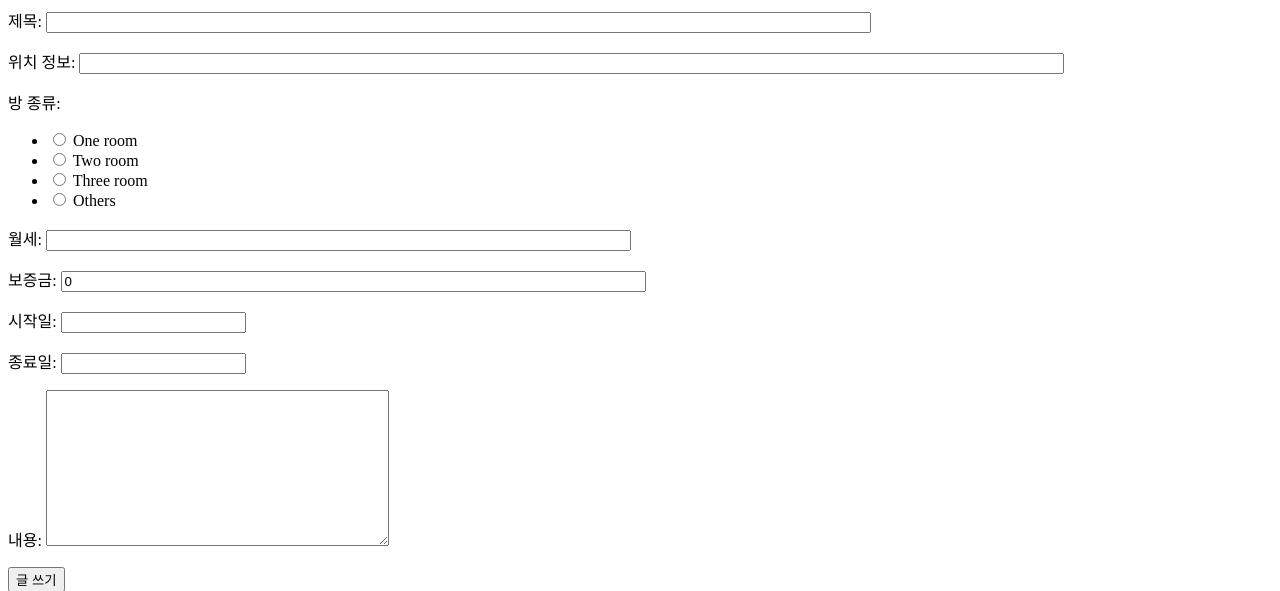
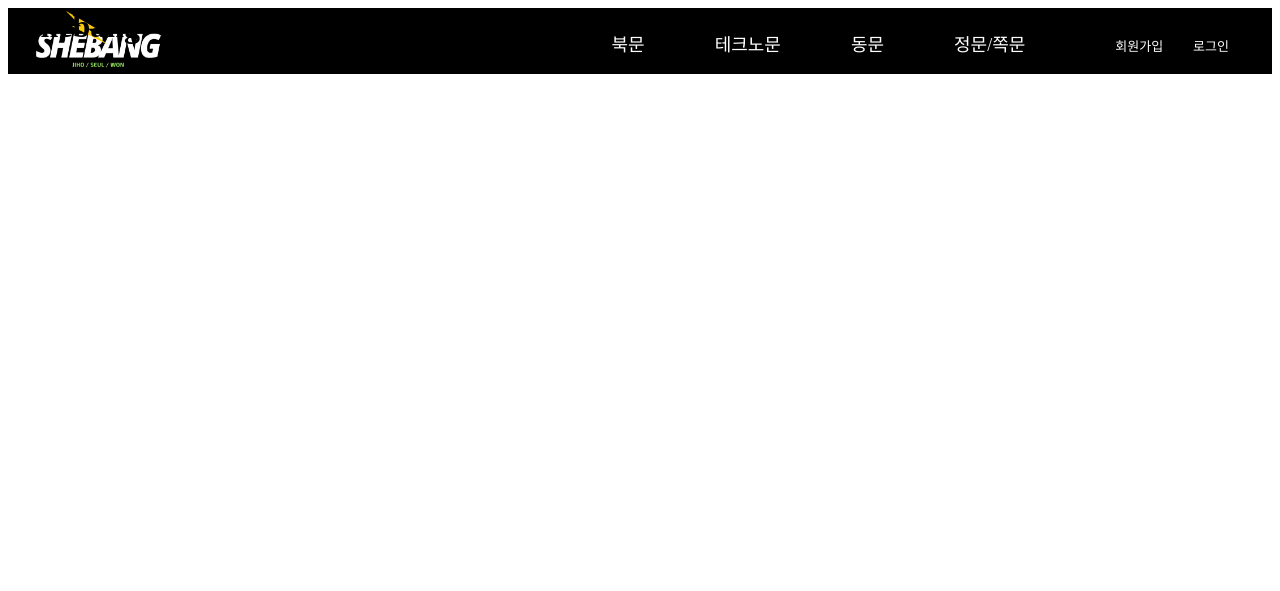
Before and after one commit to KNU-shebang/Shebang, a Django app: page /oneroom/room/new/ in a window 1280 px wide. Shown: the top 591 px of the page. Run offline with Django 3.2, Linux system fonts and the light colour scheme.

Commit message:
base.html 레이아웃 설정 및 header 초안

```diff
--- a/shebang/templates/base.html
+++ b/shebang/templates/base.html
@@ -2,11 +2,54 @@
 <html>
 
 <head>
+  <meta charset="utf-8" />
+  <link rel="stylesheet" type="text/css" href="./css/base.css" />
+
   <title>{% block title %}{% endblock %}</title>
 </head>
 
 <body>
-  {% block content %}{% endblock %}
+
+
+  <div class="header">
+    <h1 class="header-logo">
+      <a herf="/">
+        <span class="screen-reader-only">shebang</span>
+      </a>
+    </h1>
+
+    <div class="menu">
+      <ul class="ment-list">
+        <li class="menu-item"><a class="menu-item-link" href="/"> 북문 </a></li>
+        <li class="menu-item"><a class="menu-item-link" href="/"> 테크노문 </a></li>
+        <li class="menu-item"><a class="menu-item-link" href="/"> 동문 </a></li>
+        <li class="menu-item"><a class="menu-item-link menu-end" href="/"> 정문/쪽문 </a></li>
+        <li class="menu-item">
+          <a class="menu-item-link menu-sign" href="/"> 회원가입 </a>
+        </li>
+        <li class="menu-item">
+          <a class="menu-item-link menu-sign" href="/"> 로그인 </a>
+          </li>
+      </ul>
+
+    </div>
+
+  </div>
+
+
+
+
+  <div class="wrap">
+
+  </div>
+
+
+
+  <div class="footer">
+
+  </div>
+
+
 </body>
 
 </html>
--- /dev/null
+++ b/shebang/templates/css/base.css
@@ -0,0 +1,91 @@
+@charset "UTF-8";
+
+
+
+/* header 최상위 div */
+.header {
+  position:relative;
+  height:65px;
+  min-height:65px;
+  border-bottom:1px solid #000000;
+  background-color:#000000;
+}
+
+
+.header-logo {
+  float:left;
+  margin:0;
+}
+
+
+.header-logo>a {
+  display:inline-block;
+  width:180px;
+  height:65px;
+  min-height:28px;
+  background-image:url(../img/logo.png);
+  background-size: 138px 65px;
+  background-repeat:no-repeat;
+  margin-left:20px;
+}
+
+.menu {
+  float: right;
+  margin-right: 30px;
+}
+
+.menu-list {
+  clear: both;
+  display: table;
+}
+
+.menu-list>li {
+  float: left;
+  height: 60px;
+}
+
+.menu-item {
+  display: inline-block;
+  position: relative;
+}
+
+.menu-item-link {
+  text-decoration: none;
+  height: 60px;
+  padding: 0 3px;
+  margin: 0 30px;
+  color: #ffffff;
+  font-size: 18px;
+  line-height: 42px;
+  text-decoration: none;
+}
+
+.menu-end {
+    margin-right: 70px;
+}
+
+.menu-sign {
+  font-size: 13px;
+  margin: 0 10px;
+}
+
+
+
+
+
+
+/* wrap 최상위 div */
+.wrap {
+  overflow:hidden;
+  width:100%;
+  min-width:960px;
+}
+
+
+/* footer 최상위 div */
+.footer {
+  position:relative;
+  width:100%;
+  min-width:1024px;
+  clear:both;
+}
```
Also changed, not shown: shebang/templates/img/logo.png (added).
